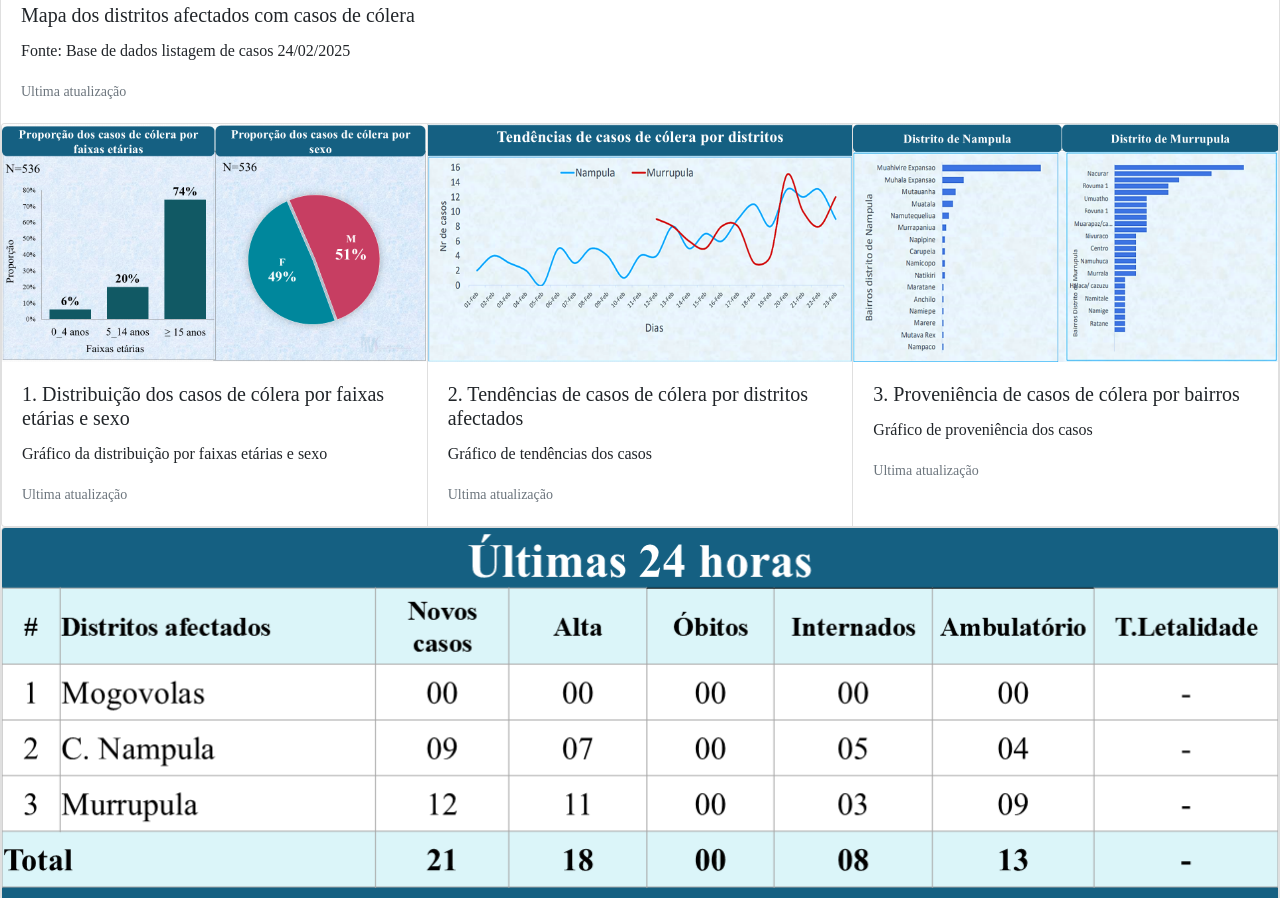
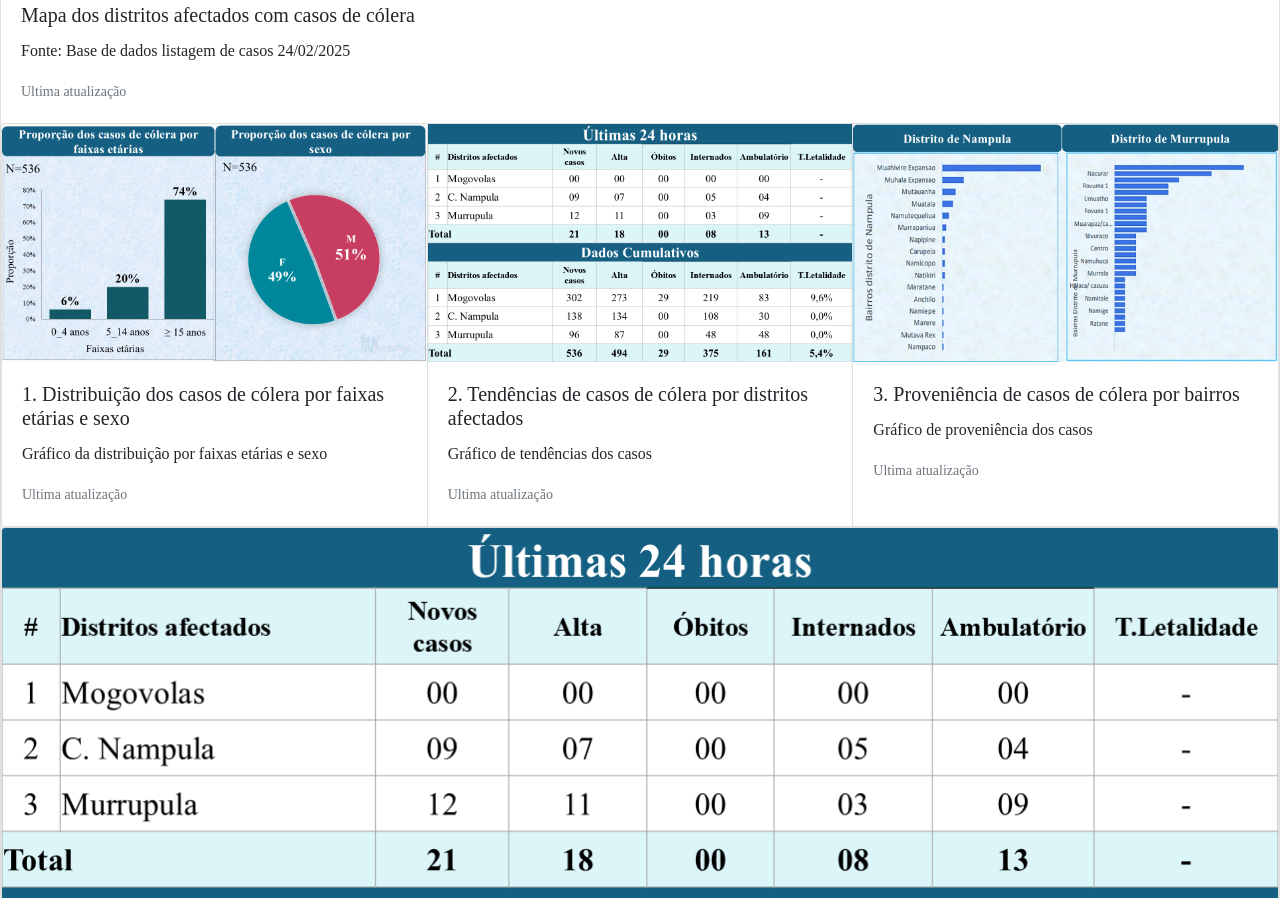
Before and after one commit to insdpnampula/insdpnampula.github.io, a plain HTML site: page index.html in a window 1280 px wide. Shown: the part 1217-2115 px from the top of the page. Drawn offline with nearby package versions, Linux system fonts and the light colour scheme.

Commit message:
Add files via upload

```diff
--- a/index.html
+++ b/index.html
@@ -65,7 +65,7 @@
           </div>
         </div>
         <div class="card">
-          <img src="Tendencias de colera.png" class="card-img-top" alt="...">
+          <img src="tabela de casos cumulativos.png" class="card-img-top" alt="...">
           <div class="card-body">
             <h5 class="card-title">2. Tendências de casos de cólera por distritos afectados</h5>
             <p class="card-text">Gráfico de tendências dos casos</p>
```
